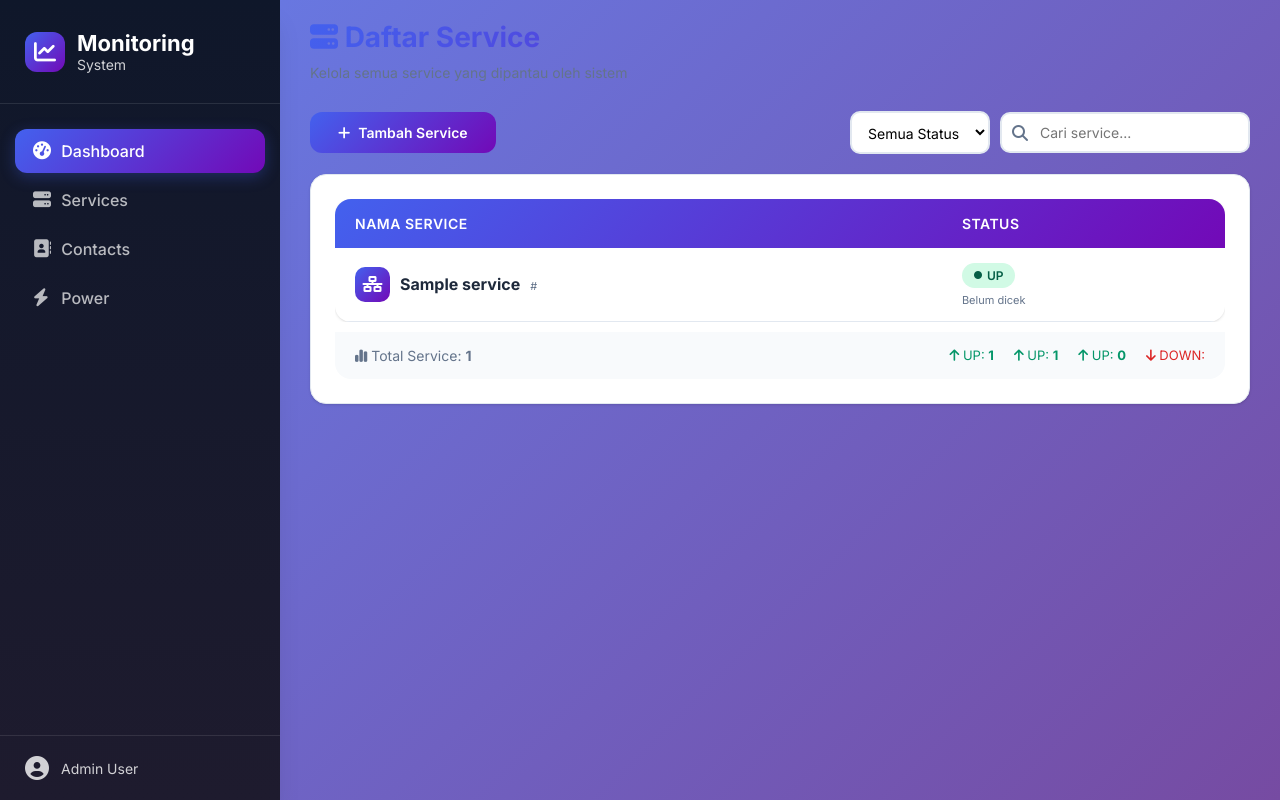
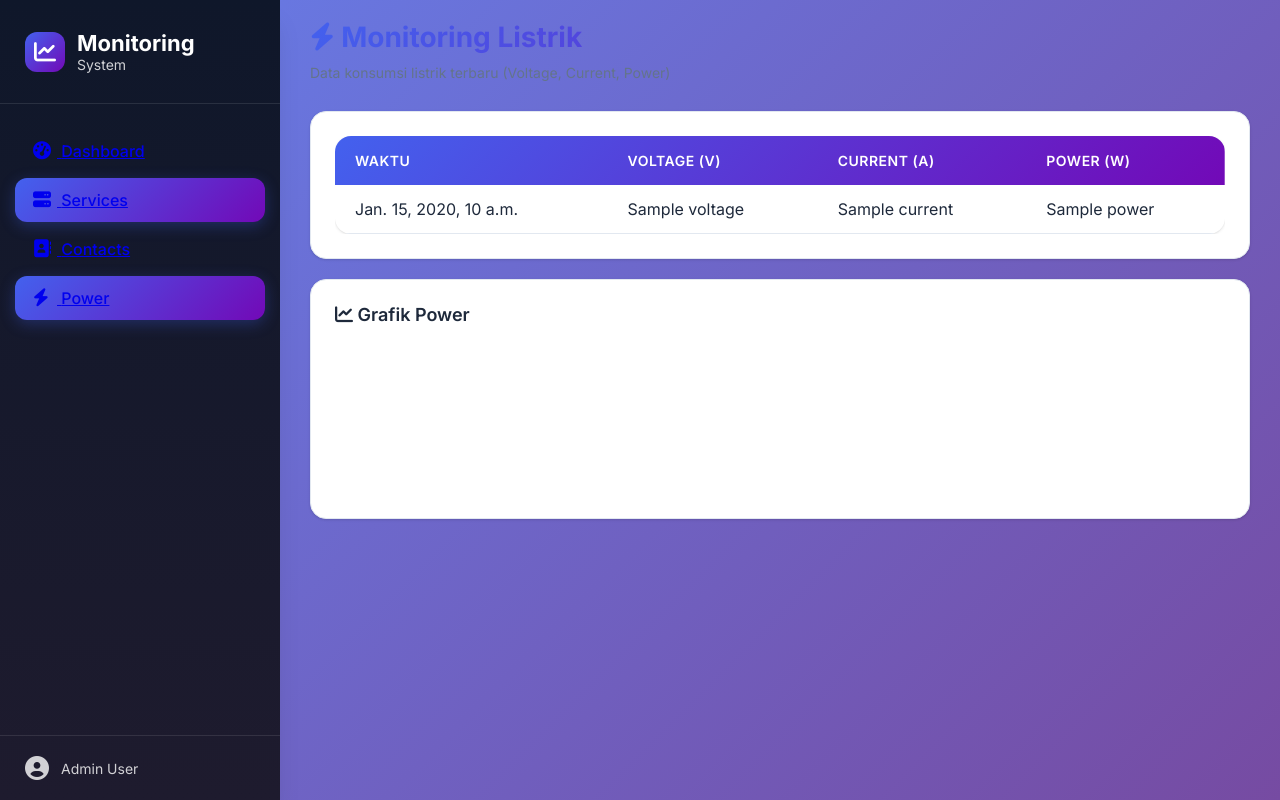
Before and after one commit to silcilia/monitoring-system, a Django app: template services/templates/services/power.html in a window 1280 px wide. Run offline with Django 3.2, Linux system fonts and the light colour scheme; the template is opened without the code that fills it: most values are stand-ins (such as "Sample title", 1, 10 or a date in 2020); a map, chart or similar area stays blank.

Commit message:
fix power.py

```diff
--- a/services/templates/services/base.html
+++ b/services/templates/services/base.html
@@ -23,33 +23,35 @@
     </div>
 
     <ul class="nav-menu">
-        <li class="active">
-            <a href="/" style="color:inherit; text-decoration:none;">
+
+        <li class="{% if request.path == '/' %}active{% endif %}">
+            <a href="/">
                 <i class="fas fa-tachometer-alt"></i>
                 <span>Dashboard</span>
             </a>
         </li>
 
-        <li>
-            <a href="/services/" style="color:inherit; text-decoration:none;">
+        <li class="{% if '/services' in request.path %}active{% endif %}">
+            <a href="/services/">
                 <i class="fas fa-server"></i>
                 <span>Services</span>
             </a>
         </li>
 
-        <li>
-            <a href="/contacts/" style="color:inherit; text-decoration:none;">
+        <li class="{% if '/contacts' in request.path %}active{% endif %}">
+            <a href="/contacts/">
                 <i class="fas fa-address-book"></i>
                 <span>Contacts</span>
             </a>
         </li>
 
-        <li>
-            <a href="/power/" style="color:inherit; text-decoration:none;">
+        <li class="{% if '/power' in request.path %}active{% endif %}">
+            <a href="/power/">
                 <i class="fas fa-bolt"></i>
                 <span>Power</span>
             </a>
         </li>
+
     </ul>
 
     <div class="sidebar-footer">
--- a/services/templates/services/power.html
+++ b/services/templates/services/power.html
@@ -2,169 +2,77 @@
 
 {% block content %}
 <div class="page-header">
-    <h2><i class="fas fa-server"></i> Daftar Service</h2>
-    <p>Kelola semua service yang dipantau oleh sistem</p>
-</div>
-
-<div class="table-toolbar">
-    <a href="/services/add/" class="btn-primary">
-        <i class="fas fa-plus"></i> Tambah Service
-    </a>
-    <div class="filter-group">
-        <select id="filterStatus" onchange="filterTable()" class="filter-select">
-            <option value="all">Semua Status</option>
-            <option value="UP">UP</option>
-            <option value="DOWN">DOWN</option>
-        </select>
-        <div class="search-box">
-            <i class="fas fa-search"></i>
-            <input type="text" id="searchService" placeholder="Cari service..." onkeyup="searchTable()">
-        </div>
-    </div>
+    <h2><i class="fas fa-bolt"></i> Monitoring Listrik</h2>
+    <p>Data konsumsi listrik terbaru (Voltage, Current, Power)</p>
 </div>
 
 <div class="card">
     <div class="table-responsive">
-        <table class="modern-table" id="serviceTable">
+        <table class="modern-table">
             <thead>
                 <tr>
-                    <th>Nama Service</th>
-                    <th>Status</th>
+                    <th>Waktu</th>
+                    <th>Voltage (V)</th>
+                    <th>Current (A)</th>
+                    <th>Power (W)</th>
                 </tr>
             </thead>
             <tbody>
-                {% for s in services %}
-                <tr data-status="{{ s.last_status }}">
-                    <td data-label="Nama Service">
-                        <div class="service-name">
-                            <div class="service-icon">
-                                {% if s.service_type == "HTTP" %}
-                                    <i class="fas fa-globe"></i>
-                                {% else %}
-                                    <i class="fas fa-network-wired"></i>
-                                {% endif %}
-                            </div>
-                            <strong>{{ s.name }}</strong>
-                            <div style="font-size: 11px; color: #64748b; margin-top: 4px;">
-                                {{ s.url }}
-                            </div>
-                        </div>
-                    </td>
-                    <td data-label="Status">
-                        {% if s.last_status == "UP" %}
-                            <span class="status-badge status-up">
-                                <i class="fas fa-circle"></i> UP
-                            </span>
-                        {% else %}
-                            <span class="status-badge status-down">
-                                <i class="fas fa-circle"></i> DOWN
-                            </span>
-                        {% endif %}
-                        <div style="font-size: 11px; color: #64748b; margin-top: 5px;">
-                            {{ s.last_check|default:"Belum dicek" }}
-                        </div>
-                    </td>
+                {% for log in logs %}
+                <tr>
+                    <td>{{ log.timestamp }}</td>
+                    <td>{{ log.voltage }}</td>
+                    <td>{{ log.current }}</td>
+                    <td>{{ log.power }}</td>
                 </tr>
                 {% empty %}
                 <tr>
-                    <td colspan="2" class="empty-state">
-                        <i class="fas fa-database"></i>
-                        <p>Belum ada data service</p>
-                        <a href="/services/add/" class="btn-primary-small">Tambah Service Sekarang</a>
+                    <td colspan="4" class="empty-state">
+                        <i class="fas fa-bolt"></i>
+                        <p>Belum ada data listrik</p>
                     </td>
                 </tr>
                 {% endfor %}
             </tbody>
         </table>
     </div>
-
-    <div class="table-footer">
-        <div class="total-count">
-            <i class="fas fa-chart-simple"></i> Total Service: <strong>{{ services|length }}</strong>
-        </div>
-        <div class="status-summary-footer">
-            <span class="status-up-text">
-                <i class="fas fa-arrow-up"></i> UP:
-                <strong>
-                    {% for s in services %}
-                        {% if s.last_status == "UP" %}
-                            {% with counter=counter|add:1 %}{% endwith %}
-                        {% endif %}
-                    {% endfor %}
-                    {{ services|length|add:0 }}
-                </strong>
-            </span>
-            <span class="status-up-text">
-                <i class="fas fa-arrow-up"></i> UP:
-                <strong>
-                    {{ services|dictsort:"last_status"|length }}
-                </strong>
-            </span>
-            <span class="status-up-text">
-                <i class="fas fa-arrow-up"></i> UP:
-                <strong>
-                    {% with up_count=0 %}
-                        {% for s in services %}
-                            {% if s.last_status == "UP" %}
-                                {% with up_count=up_count|add:1 %}{% endwith %}
-                            {% endif %}
-                        {% endfor %}
-                        {{ up_count }}
-                    {% endwith %}
-                </strong>
-            </span>
-            <span class="status-down-text">
-                <i class="fas fa-arrow-down"></i> DOWN:
-                {% with down_count=0 %}
-                    {% for s in services %}
-                        {% if s.last_status == "DOWN" %}
-                            {% with down_count=down_count|add:1 %}{% endwith %}
-                        {% endif %}
-                    {% endfor %}
-                {% endwith %}
-            </span>
-        </div>
-    </div>
 </div>
 
+<!-- OPTIONAL: CHART -->
+<div class="card">
+    <h3><i class="fas fa-chart-line"></i> Grafik Power</h3>
+    <canvas id="powerChart"></canvas>
+</div>
+
+<script src="https://cdn.jsdelivr.net/npm/chart.js"></script>
 <script>
-function searchTable() {
-    const input = document.getElementById('searchService');
-    const filter = input.value.toLowerCase();
-    const table = document.getElementById('serviceTable');
-    const tr = table.getElementsByTagName('tr');
+fetch("/power/data/")
+    .then(res => res.json())
+    .then(data => {
+        new Chart(document.getElementById("powerChart"), {
+            type: "line",
+            data: {
+                labels: data.labels,
+                datasets: [
+                    {
+                        label: "Voltage",
+                        data: data.voltage,
+                        borderWidth: 2
+                    },
+                    {
+                        label: "Current",
+                        data: data.current,
+                        borderWidth: 2
+                    },
+                    {
+                        label: "Power",
+                        data: data.power,
+                        borderWidth: 2
+                    }
+                ]
+            }
+        });
+    });
+</script>
 
-    for (let i = 1; i < tr.length; i++) {
-        const tdName = tr[i].getElementsByTagName('td')[0];
-        if (tdName) {
-            const textValue = tdName.textContent || tdName.innerText;
-            if (textValue.toLowerCase().indexOf(filter) > -1) {
-                tr[i].style.display = '';
-            } else {
-                tr[i].style.display = 'none';
-            }
-        }
-    }
-}
-
-function filterTable() {
-    const filter = document.getElementById('filterStatus').value;
-    const table = document.getElementById('serviceTable');
-    const tr = table.getElementsByTagName('tr');
-
-    for (let i = 1; i < tr.length; i++) {
-        const status = tr[i].getAttribute('data-status');
-        if (filter === 'all' || status === filter) {
-            tr[i].style.display = '';
-        } else {
-            tr[i].style.display = 'none';
-        }
-    }
-}
-
-// Auto refresh status every 30 seconds (opsional)
-// setInterval(function() {
-//     location.reload();
-// }, 30000);
-</script>
 {% endblock %}
```
Also changed, not shown: services/templates/services/power_form.html (added, +36 -0 lines), services/urls.py (+10 -6 lines), services/views.py (+12 -0 lines).
